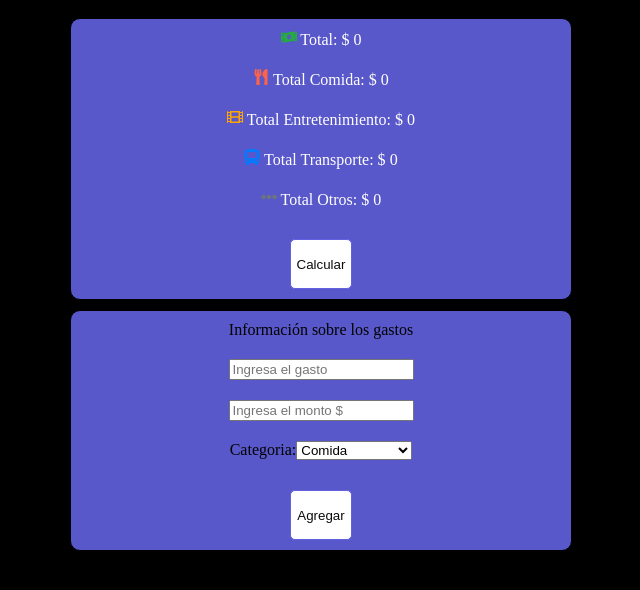
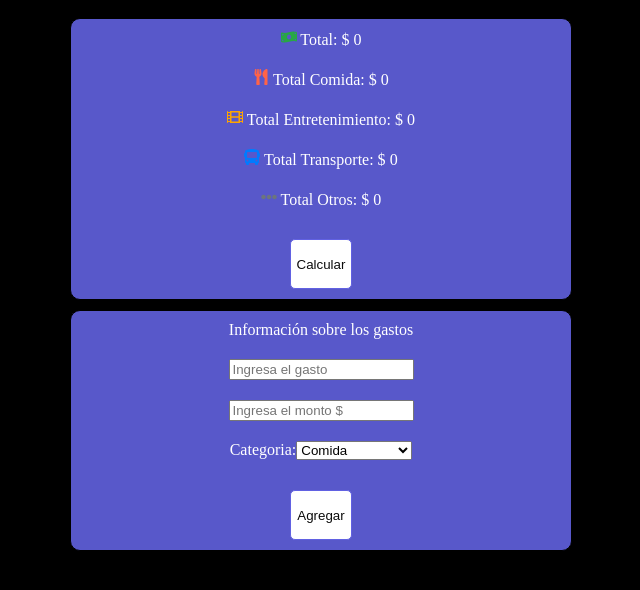
Before and after one commit to Eddieramirez29/GastosMensuales, a React (Vite) app: page / in a window 1280 px wide. Shown: the top 590 px of the page, without its empty margins (319-959 px from the left). Built offline with nearby package versions, Linux system fonts and the light colour scheme.

Commit message:
Last commit on GUI

```diff
--- a/src/styles/Formulario.css
+++ b/src/styles/Formulario.css
@@ -1,6 +1,11 @@
 body
 {
     background-color: black;
+}
+
+label
+{
+    color:white;
 }
 
 #formulario
```
